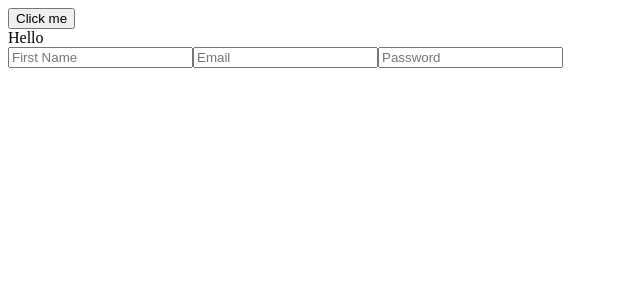
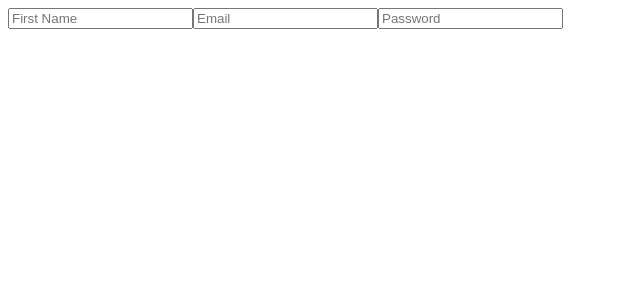
Before and after one commit to PaduaC/reacthooksfundamentals, a React (Create React App) app: page / in a window 1280 px wide. Shown: the top 300 px of the page, without its empty margins (0-640 px from the left). Built offline with nearby package versions, Linux system fonts and the light colour scheme.

Commit message:
using useEffect() to mount/unmount at the same time

```diff
--- a/src/App.js
+++ b/src/App.js
@@ -11,21 +11,21 @@ function App() {
     firstName: "",
   });
 
-  const [showHello, setShowHello] = useState(true);
+  // const [showHello, setShowHello] = useState(true);
   // useEffect hook
   // This function gets called every time a component gets rendered
-  // useEffect(() => {
-  //   // This work the same as componentDidMount() and componentWillUnmount()
-  //   console.log("render");
-  //   return () => {
-  //     console.log("unmount");
-  //   };
-  // }, []);
+  useEffect(() => {
+    // This work the same as componentDidMount() and componentWillUnmount()
+    console.log("render");
+    return () => {
+      console.log("unmount");
+    };
+  }, []);
   let content = (
     <div>
       {/* The ! negates setShowHello() */}
-      <button onClick={() => setShowHello(!showHello)}>Click me</button>
-      {showHello && <Hello />}
+      {/* <button onClick={() => setShowHello(!showHello)}>Click me</button> */}
+      {/* {showHello && <Hello />} */}
       <input
         name="firstName"
         placeholder="First Name"
```
Also changed, not shown: 1 other file (tests, documents, lock files or other folders).
